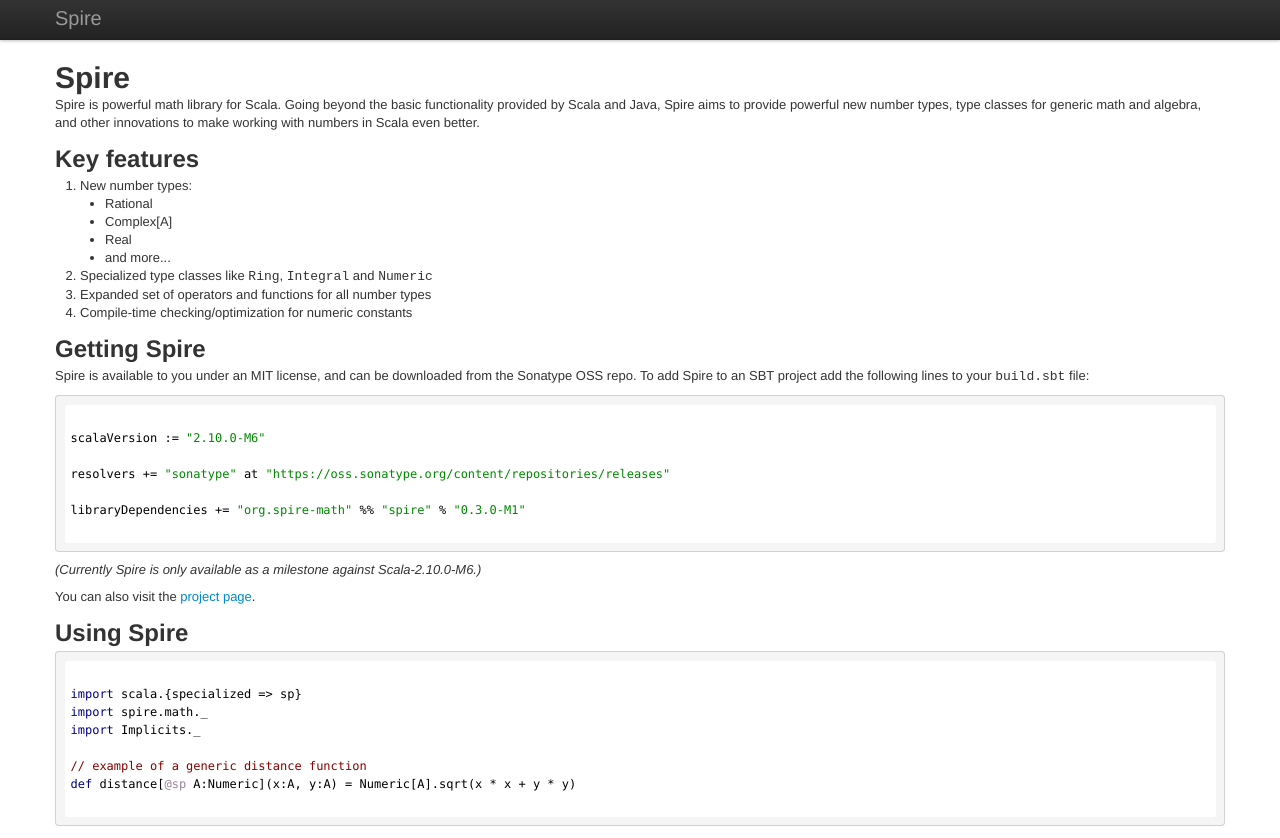
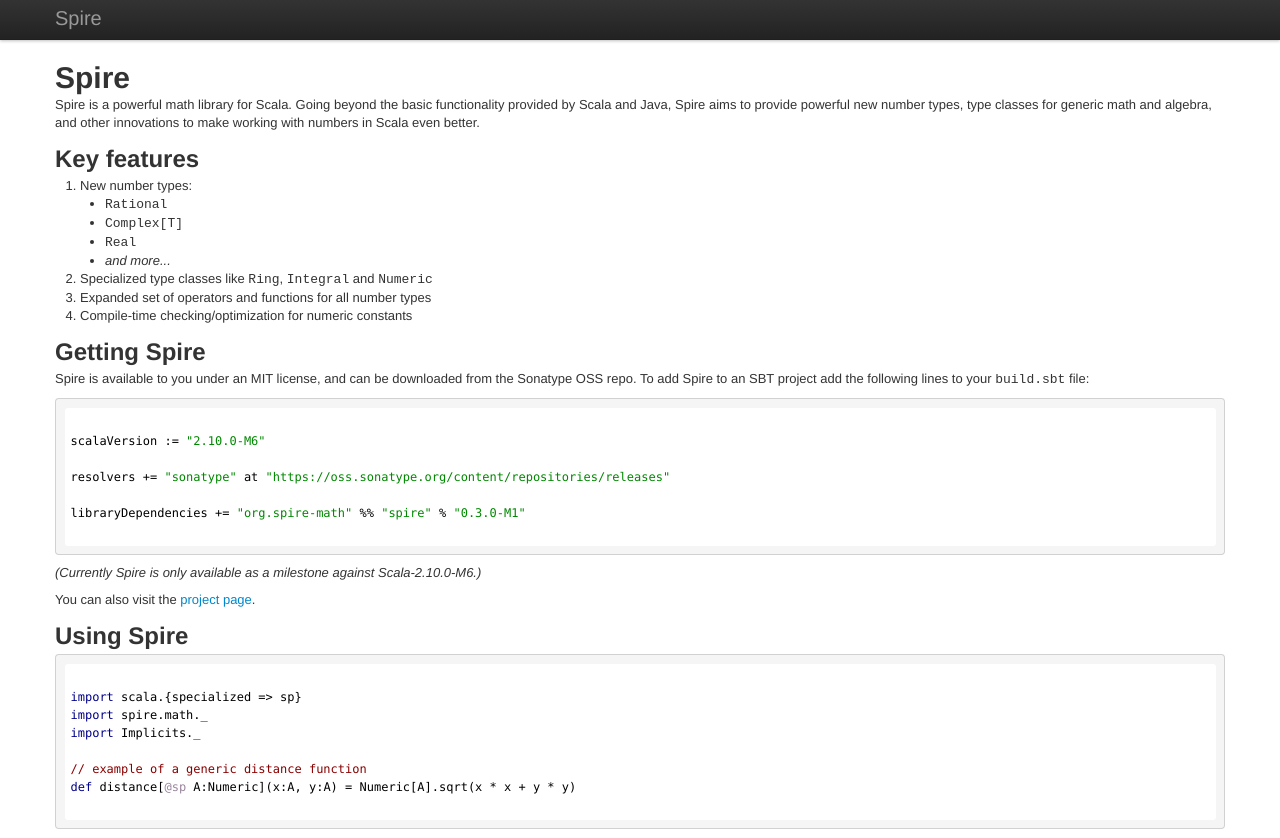
Before and after one commit to non/spire-www, a plain HTML site: page index.html in a window 1280 px wide. Drawn offline with nearby package versions, Linux system fonts and the light colour scheme.

Commit message:
fix typo and formatting

```diff
--- a/index.html
+++ b/index.html
@@ -56,7 +56,7 @@
 
       <h1>Spire</h1>
 
-<p>Spire is powerful math library for Scala. Going beyond the basic
+<p>Spire is a powerful math library for Scala. Going beyond the basic
 functionality provided by Scala and Java, Spire aims to provide powerful new
 number types, type classes for generic math and algebra, and other innovations
 to make working with numbers in Scala even better.</p>
@@ -66,10 +66,10 @@
 <ol>
  <li>New number types:</li>
   <ul>
-   <li>Rational</li>
-   <li>Complex[A]</li>
-   <li>Real</li>
-   <li>and more...</li>
+   <li><tt>Rational</tt></li>
+   <li><tt>Complex[T]</tt></li>
+   <li><tt>Real</tt></li>
+   <li><i>and more...</i></li>
   </ul>
  </li>
  <li>Specialized type classes like <tt>Ring</tt>, <tt>Integral</tt> and <tt>Numeric</tt></li>
```
